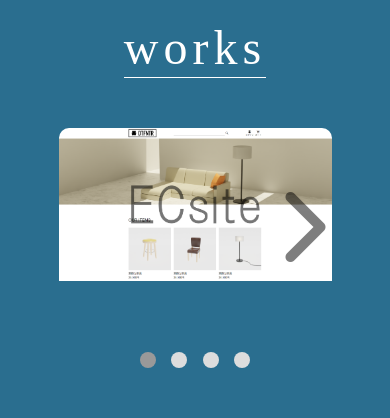
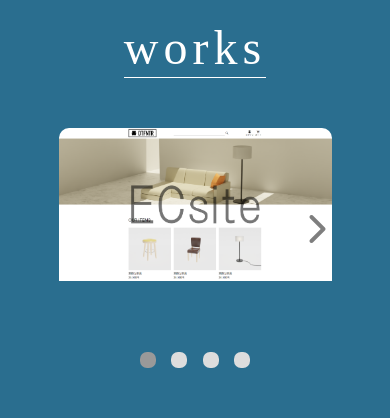
Before and after one commit to michael-miyasit/myportfolio, a plain HTML site: page index.html in a window 390 px wide. Shown: the part 1060-1478 px from the top of the page. Drawn offline with Linux system fonts and the light colour scheme.

Commit message:
Add files via upload

```diff
--- a/media.css
+++ b/media.css
@@ -5,7 +5,6 @@
     bottom: 50px;
     border: 1px solid #fff;
   }
-
   .navWrapper .nav {
     gap: 1px;
     margin: 0 auto;
@@ -14,4 +13,12 @@
   header ul {
     gap: 2px;
   }
+
+  .worksWrapper #prev,
+  .worksWrapper #next {
+    font-size: 2rem;
+  }
+  .worksWrapper nav button {
+     border-radius: 7px;
+  }
 }
```
